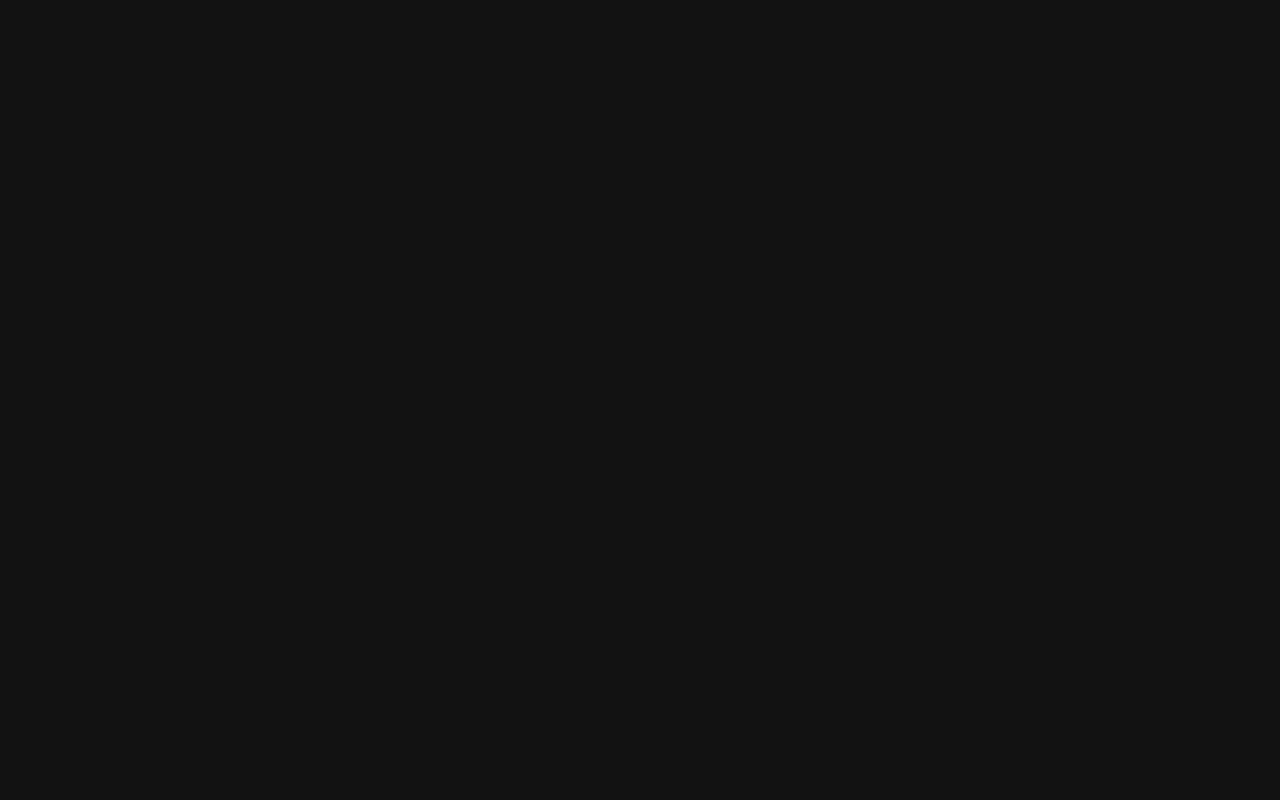
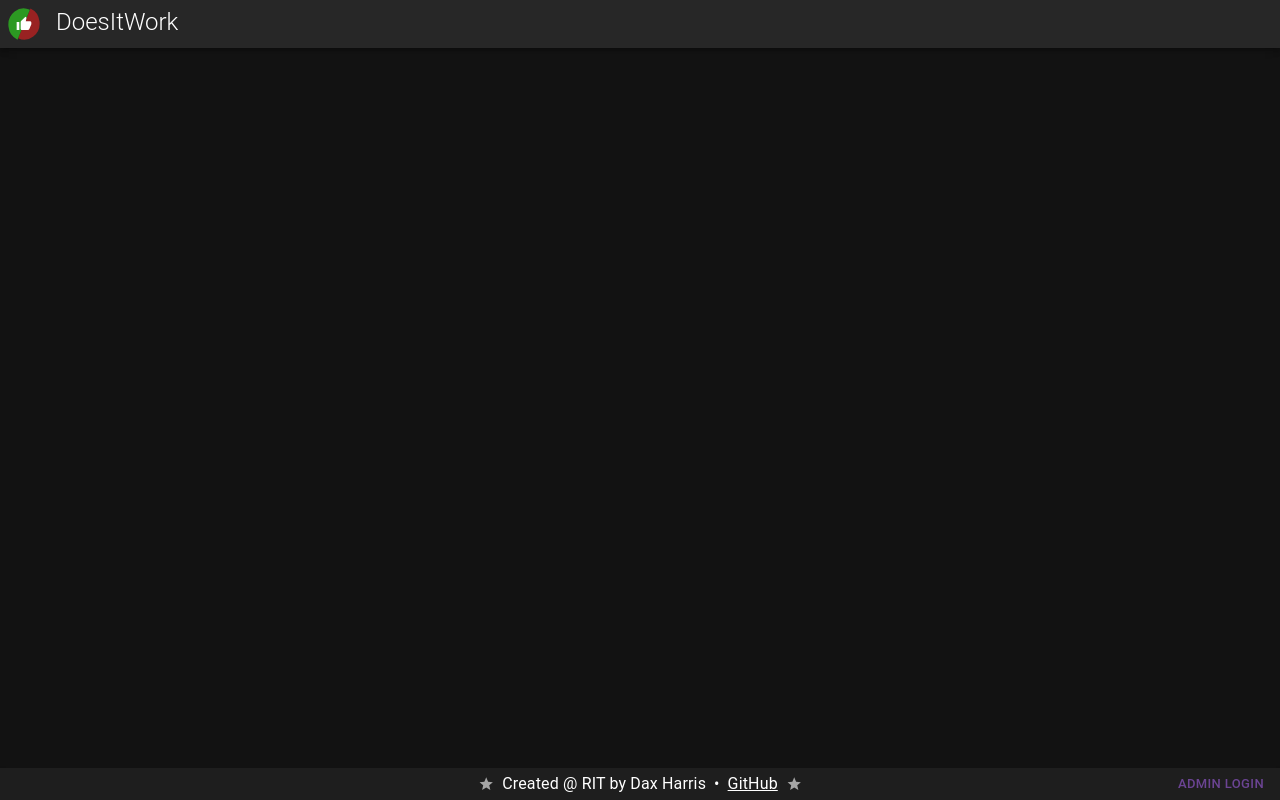
Before and after one commit to iTecAI/doesitwork, a React (Create React App) app in the folder doesitwork/: page / in a window 1280 px wide. Built offline with nearby package versions, Linux system fonts and the light colour scheme; no server answers.

Commit message:
basic UI

```diff
--- a/doesitwork/package.json
+++ b/doesitwork/package.json
@@ -19,6 +19,7 @@
     "react-dom": "^18.2.0",
     "react-icons": "^4.7.1",
     "react-router": "^6.8.0",
+    "react-router-dom": "^6.8.0",
     "react-scripts": "5.0.1",
     "typescript": "^4.4.2",
     "web-vitals": "^2.1.0"
--- a/doesitwork/src/App.tsx
+++ b/doesitwork/src/App.tsx
@@ -1,9 +1,55 @@
 import { createTheme, CssBaseline, ThemeProvider } from "@mui/material";
+import { useEffect, useState } from "react";
+import { get } from "./util/api";
+import { BrowserRouter, Route, Routes } from "react-router-dom";
+import { Layout } from "./pages/layout/Layout";
 
 function App() {
+    const [organization, setOrganization] = useState<string>(
+        window.localStorage.getItem("cacheOrgName") ?? ""
+    );
+    const [organizationColor, setOrganizationColor] = useState<string>(
+        window.localStorage.getItem("cacheOrgColor") ?? "#6b4493"
+    );
+
+    useEffect(() => {
+        get<{ brand: string | null; name: string | null }>("/theming").then(
+            (result) => {
+                if (result.success) {
+                    if (result.data.brand) {
+                        setOrganizationColor(result.data.brand);
+                        window.localStorage.setItem(
+                            "cacheOrgColor",
+                            result.data.brand
+                        );
+                    }
+                    if (result.data.name) {
+                        setOrganization(result.data.name);
+                        window.localStorage.setItem(
+                            "cacheOrgName",
+                            result.data.name
+                        );
+                    }
+                }
+            }
+        );
+    }, []);
+
     return (
-        <ThemeProvider theme={createTheme({ palette: { mode: "dark" } })}>
+        <ThemeProvider
+            theme={createTheme({
+                palette: { mode: "dark", primary: { main: organizationColor } },
+            })}
+        >
             <CssBaseline />
+            <BrowserRouter>
+                <Routes>
+                    <Route
+                        path="/"
+                        element={<Layout organization={organization} />}
+                    ></Route>
+                </Routes>
+            </BrowserRouter>
         </ThemeProvider>
     );
 }
--- /dev/null
+++ b/doesitwork/src/pages/layout/Layout.tsx
@@ -0,0 +1,44 @@
+import { AppBar, Box, Button, Paper, Typography } from "@mui/material";
+import { Stack } from "@mui/system";
+import { Outlet } from "react-router";
+import "./layout.scss";
+import { MdStar } from "react-icons/md";
+
+export function Layout(props: { organization: string }) {
+    return (
+        <Box className="layout-root">
+            <AppBar className="navbar">
+                <Stack direction="row" spacing={1}>
+                    <img
+                        src="./icon.svg"
+                        className="icon"
+                        alt="Application icon"
+                    />
+                    <Typography variant="h5" className="title">
+                        DoesItWork
+                        {props.organization ? ` @ ${props.organization}` : ""}
+                    </Typography>
+                </Stack>
+            </AppBar>
+            <Box className="content-area">
+                <Outlet />
+            </Box>
+            <Paper className="footer">
+                <Typography className="content">
+                    <Stack spacing={1} direction="row">
+                        <MdStar />
+                        <span>Created @ RIT by Dax Harris</span>
+                        <span>•</span>
+                        <a href="https://github.com/iTecAI/doesitwork">
+                            GitHub
+                        </a>
+                        <MdStar />
+                    </Stack>
+                </Typography>
+                <Button size="small" className="admin-login-btn">
+                    Admin Login
+                </Button>
+            </Paper>
+        </Box>
+    );
+}
--- /dev/null
+++ b/doesitwork/src/pages/layout/layout.scss
@@ -0,0 +1,82 @@
+.layout-root {
+    position: absolute;
+    top: 0px;
+    left: 0px;
+    display: inline-block;
+    width: 100vw;
+    height: 100vh;
+    overflow: hidden;
+
+    .navbar {
+        position: absolute;
+        top: 0px;
+        left: 0px;
+        display: inline-block;
+        width: 100%;
+        height: 48px;
+
+        .icon {
+            position: relative;
+            display: inline-block;
+            height: 32px;
+            width: auto;
+            margin: 8px;
+            user-select: none;
+            pointer-events: none;
+        }
+
+        .title {
+            padding-top: 6px;
+            font-weight: 300;
+        }
+    }
+
+    .content-area {
+        position: absolute;
+        top: 48px;
+        left: 0px;
+        display: inline-block;
+        height: calc(100% - 80px);
+        width: 100%;
+        overflow-y: auto;
+    }
+
+    .footer {
+        display: inline-block;
+        text-align: center;
+        width: 100%;
+        height: 32px;
+        border-radius: 0px;
+        position: absolute;
+        bottom: 0px;
+        left: 0px;
+        user-select: none;
+
+        .MuiStack-root {
+            width: fit-content;
+            position: absolute;
+            top: 50%;
+            left: 50%;
+            transform: translate(-50%, -50%);
+        }
+
+        a {
+            color: white;
+        }
+
+        svg {
+            margin-top: 4px;
+            opacity: 0.6;
+        }
+
+        .admin-login-btn {
+            position: absolute;
+            top: 50%;
+            right: 0px;
+            transform: translate(0, -50%);
+            border-radius: 0px;
+            padding-right: 16px;
+            padding-left: 16px;
+        }
+    }
+}
--- /dev/null
+++ b/doesitwork/src/util/api.ts
@@ -0,0 +1,78 @@
+export type ApiResponse<T> =
+    | {
+          success: true;
+          data: T;
+      }
+    | {
+          success: false;
+          code: number;
+          detail: string | null;
+      };
+
+export async function request<T>(
+    method: "get" | "post" | "put" | "delete",
+    path: string,
+    options?: { query?: { [key: string]: any }; data?: { [key: string]: any } }
+): Promise<ApiResponse<T>> {
+    const queryParams: string =
+        options && options.query
+            ? `?${new URLSearchParams(options.query).toString()}`
+            : "";
+    const auth: string | null = window.localStorage.getItem("token");
+    const result = await fetch(`/api${path.trimStart()}${queryParams}`, {
+        method: method.toUpperCase(),
+        headers: auth ? { Authorization: auth } : undefined,
+        body:
+            (method === "post" || method === "put") && options && options.data
+                ? JSON.stringify(options.data)
+                : undefined,
+    });
+
+    let data: T;
+    try {
+        data = await result.json();
+    } catch {
+        data = {} as T;
+    }
+
+    if (result.status < 400) {
+        return { success: true, data: data };
+    } else {
+        return {
+            success: false,
+            code: result.status,
+            detail:
+                data && typeof (data as any).detail === "string"
+                    ? JSON.parse((data as any).detail)
+                    : null,
+        };
+    }
+}
+
+export async function get<T>(
+    path: string,
+    options?: { query?: { [key: string]: any } }
+): Promise<ApiResponse<T>> {
+    return await request<T>("get", path, options);
+}
+
+export async function del<T>(
+    path: string,
+    options?: { query?: { [key: string]: any } }
+): Promise<ApiResponse<T>> {
+    return await request<T>("delete", path, options);
+}
+
+export async function put<T>(
+    path: string,
+    options?: { query?: { [key: string]: any }; data?: { [key: string]: any } }
+): Promise<ApiResponse<T>> {
+    return await request<T>("put", path, options);
+}
+
+export async function post<T>(
+    path: string,
+    options?: { query?: { [key: string]: any }; data?: { [key: string]: any } }
+): Promise<ApiResponse<T>> {
+    return await request<T>("post", path, options);
+}
```
Also changed, not shown: 1 other file (tests, documents, lock files or other folders).
